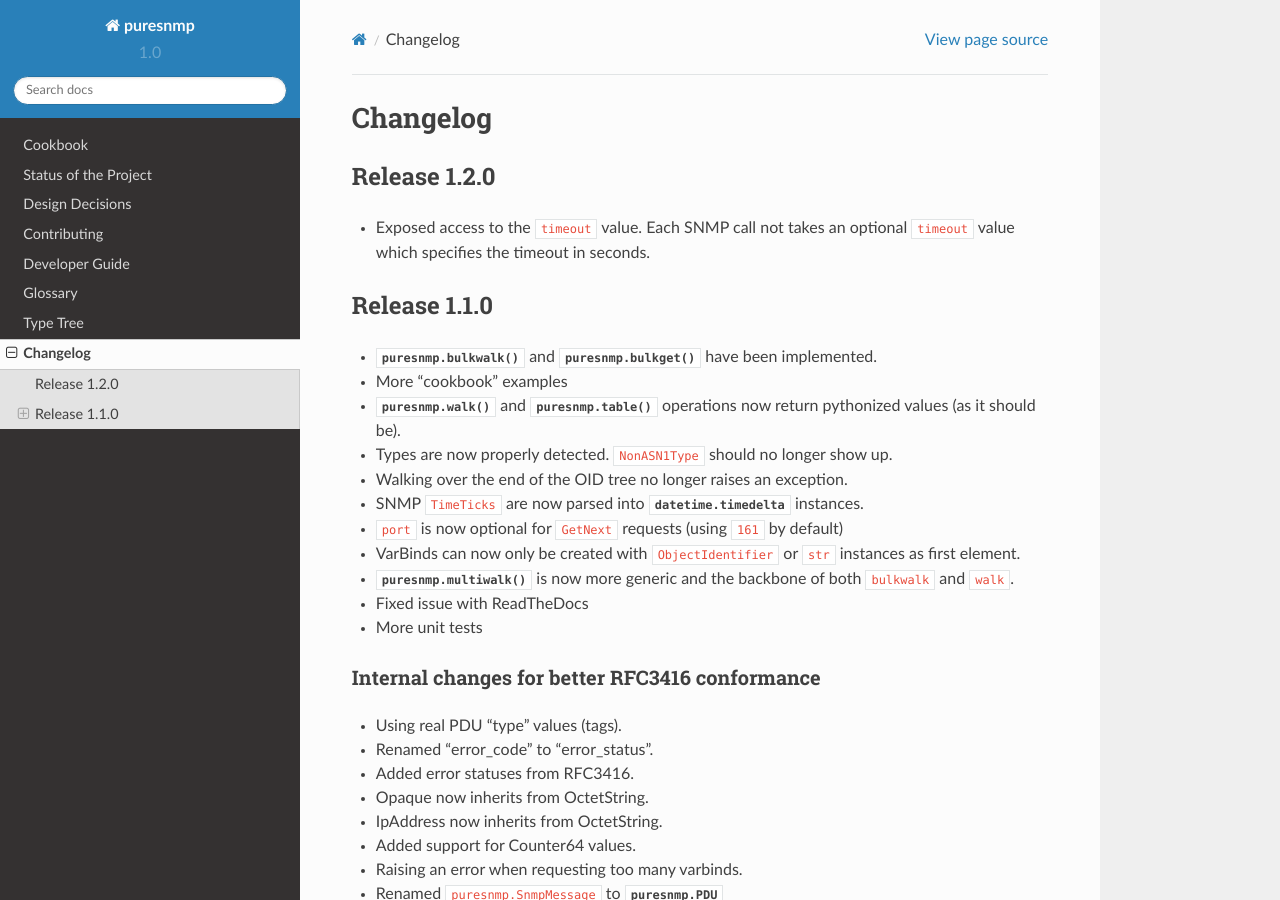
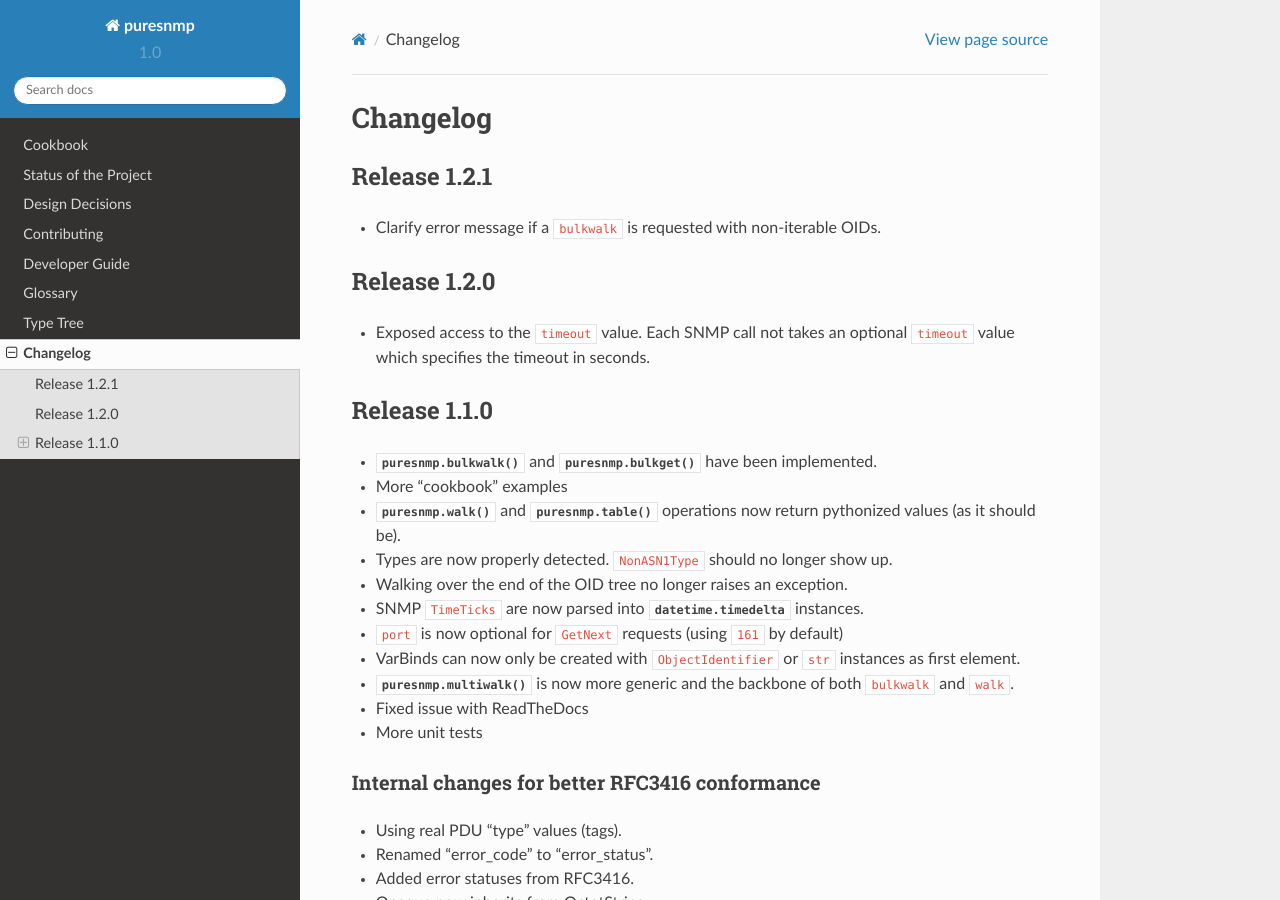
Before and after one commit to exhuma/puresnmp, a Sphinx documentation site: the page built from docs/changelog.rst, in a window 1280 px wide and 900 px high. Built offline with Sphinx 7.4.7 and the Read the Docs theme 2.0.0, drawn with Linux system fonts in a browser that asks for light colours.

Commit message:
Update changelog

```diff
--- a/docs/changelog.rst
+++ b/docs/changelog.rst
@@ -1,5 +1,10 @@
 Changelog
 =========
+
+Release 1.2.1
+~~~~~~~~~~~~~
+
+* Clarify error message if a ``bulkwalk`` is requested with non-iterable OIDs.
 
 Release 1.2.0
 ~~~~~~~~~~~~~
```
